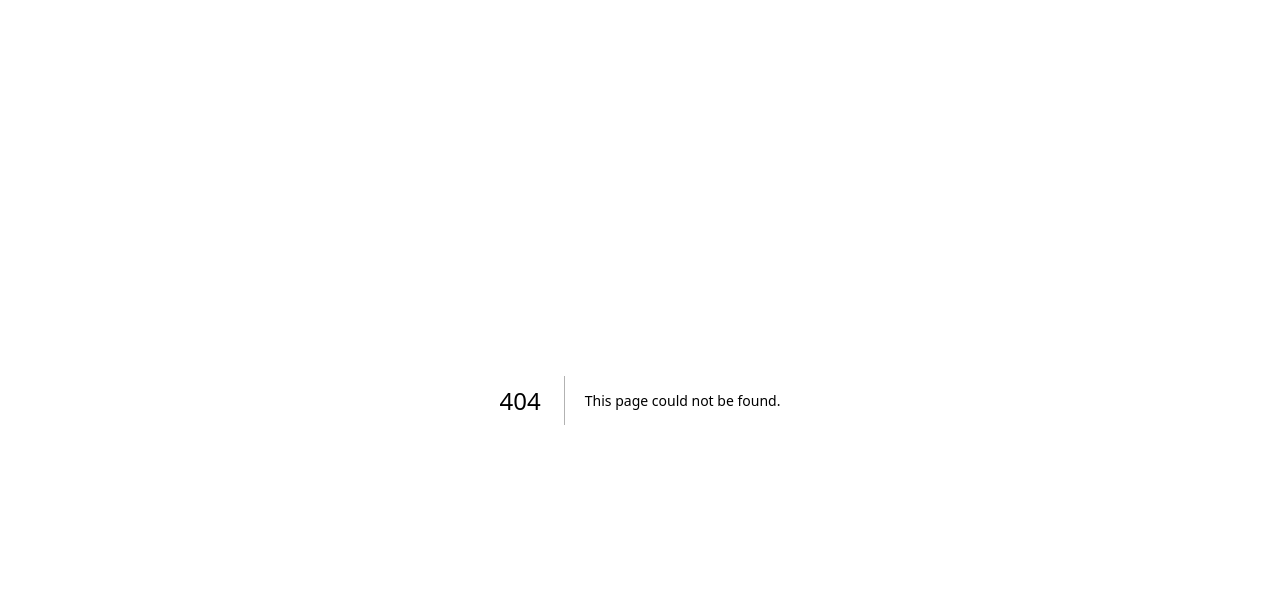
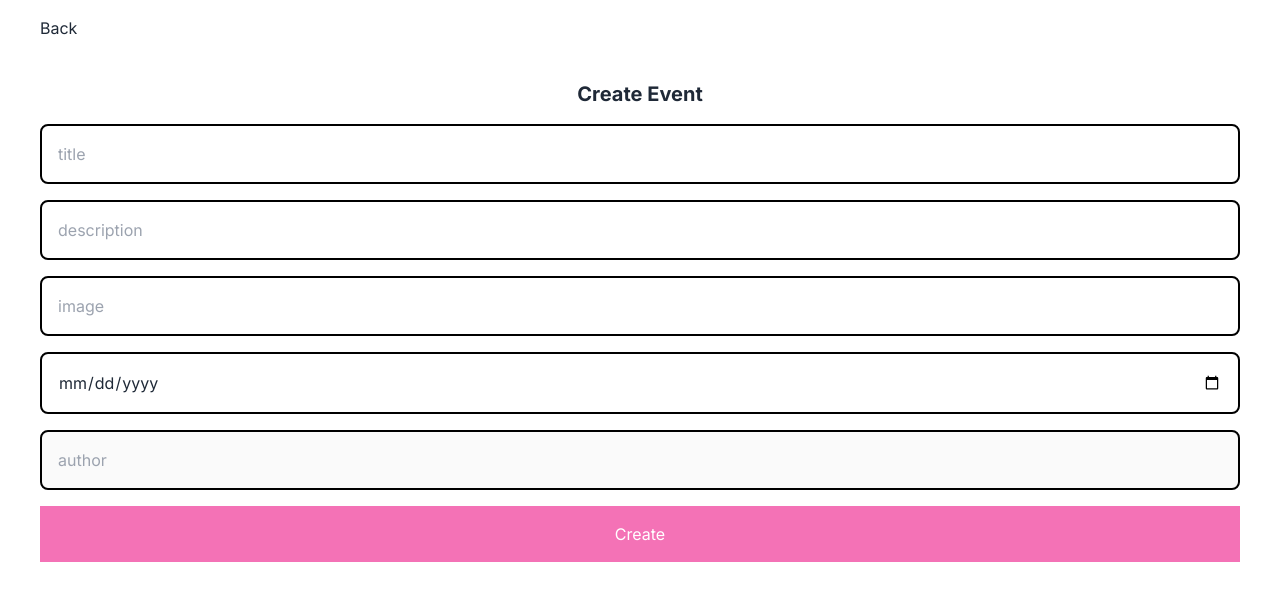
Before and after one commit to fajri-farid/eventmakers-bitwiz, a Next.js app: page /dashboard/create-event in a window 1280 px wide. Before the commit this address had no page. Shown: the top 600 px of the page. Built offline with nearby package versions, Linux system fonts and the light colour scheme.

Commit message:
feat: create event functionality

```diff
--- /dev/null
+++ b/src/app/(platform)/dashboard/create-event/page.js
@@ -0,0 +1,14 @@
+import { BackButton } from "@/components/createevent/backBotton";
+import { CreateEvents } from "@/components/createevent/createEvent";
+import React from "react";
+
+export default function page() {
+  return (
+    <main>
+      <div className="ml-10 mt-4">
+        <BackButton />
+      </div>
+      <CreateEvents />
+    </main>
+  );
+}
--- a/src/app/(platform)/dashboard/page.js
+++ b/src/app/(platform)/dashboard/page.js
@@ -1,5 +1,34 @@
 import React from "react";
+import { cookies } from "next/headers";
+import ShowEvents from "@/components/mainpage/showEvent";
+import { DashboardHeader } from "@/components/sharedUI/afterlogin/dashboardheader";
 
-export default function page() {
-  return <div>welcome to dashboard</div>;
+async function getUsers() {
+  const token = cookies().get("token").value;
+  // return token;
+  const res = await fetch("https://eventmakers-api.fly.dev/users/", {
+    headers: {
+      Authorization: `Bearer ${token}`,
+    },
+  });
+  const data = await res.json();
+  return data;
 }
+
+export async function getEvents() {
+  const res = await fetch("https://eventmakers-api.fly.dev/events/");
+  const data = await res.json();
+  return data;
+}
+
+export default async function Page() {
+  const usersData = await getUsers();
+  const { data } = await getEvents();
+  // console.log(usersData);
+  return (
+    <div>
+      <DashboardHeader />
+      <ShowEvents data={data} />
+    </div>
+  );
+}
--- /dev/null
+++ b/src/components/createevent/backBotton.jsx
@@ -0,0 +1,6 @@
+import React from "react";
+import Link from "next/link";
+
+export const BackButton = () => {
+  return <Link href="/dashboard">Back</Link>;
+};
--- /dev/null
+++ b/src/components/createevent/createEvent.jsx
@@ -0,0 +1,103 @@
+"use client";
+
+import React from "react";
+import { useState } from "react";
+import { useEffect } from "react";
+
+export const CreateEvents = () => {
+  const [title, setTitle] = useState("");
+  const [description, setDescription] = useState("");
+  const [image, setImage] = useState("");
+  const [dateTime, setDateTime] = useState("");
+  const [author, setAuthor] = useState("");
+
+  const getLoggedInUserId = () => {
+    const userData = localStorage.getItem("user");
+    if (userData) {
+      const user = JSON.parse(userData);
+      return user.id;
+    }
+    return null;
+  };
+
+  useEffect(() => {
+    const loggedInUserId = getLoggedInUserId();
+    ``;
+    setAuthor(loggedInUserId);
+  }, []);
+
+  async function handleCreateEvent() {
+    try {
+      const cookies = document.cookie.split(";").reduce((acc, cookie) => {
+        const [name, value] = cookie.trim().split("=");
+        acc[name] = value;
+        return acc;
+      }, {});
+
+      const token = cookies["token"];
+      if (!token) {
+        throw new Error("Token not found in cookies");
+      }
+
+      const res = await fetch("https://eventmakers-api.fly.dev/events/", {
+        method: "POST",
+        headers: {
+          "Content-Type": "application/json",
+          Authorization: `Bearer ${token}`,
+        },
+        body: JSON.stringify({
+          title,
+          description,
+          image,
+          dateTime,
+          author,
+        }),
+      });
+
+      const data = await res.json();
+      console.log(data);
+    } catch (error) {
+      console.error("Error creating event:", error);
+    }
+  }
+
+  return (
+    <div className="flex flex-col space-y-4 p-10">
+      <h2 className="text-center text-xl font-bold">Create Event</h2>
+      <input
+        placeholder="title"
+        onChange={(e) => setTitle(e.target.value)}
+        className="border-2 border-black p-4 mb-4 block rounded-lg w-full"
+      />
+      <input
+        placeholder="description"
+        onChange={(e) => setDescription(e.target.value)}
+        className="border-2 border-black p-4 mb-4 block rounded-lg w-full"
+      />
+      <input
+        placeholder="image"
+        onChange={(e) => setImage(e.target.value)}
+        className="border-2 border-black p-4 mb-4 block rounded-lg w-full"
+      />
+      <input
+        type="date"
+        placeholder="dateTime"
+        onChange={(e) => setDateTime(e.target.value)}
+        className="border-2 border-black p-4 mb-4 block rounded-lg w-full"
+      />
+      <input
+        placeholder="author"
+        value={author}
+        onChange={(e) => setAuthor(e.target.value)}
+        className="border-2 border-black p-4 mb-4 block rounded-lg w-full"
+        disabled
+      />
+      <button
+        onClick={handleCreateEvent}
+        className="bg-pink-400 text-white py-2 px-4 md:py-3 md:px-6 lg:py-4 lg:px-8"
+      >
+        Create
+      </button>
+    </div>
+  );
+};
--- a/src/components/mainpage/showEvent.jsx
+++ b/src/components/mainpage/showEvent.jsx
@@ -11,12 +11,20 @@ export const ShowEvents = ({ data }) => {
     <main className="space-y-2 p-5">
       {data.map((event) => (
         <div key={event.events.id}>
+          {event.events.image ? (
             <img
               src={event.events.image}
               onError={onErrorHandler}
               alt={event.events.title}
               className="w-full h-auto max-w-[600px] max-h-[300px] object-cover"
             />
+          ) : (
+            <img
+              src="/placeholder-image.jpg"
+              alt="Placeholder Image"
+              className="w-full h-auto max-w-[600px] max-h-[300px] object-cover"
+            />
+          )}
           <div className="pt-10">
             <h2>{event.events.title}</h2>
             <p>{event.events.description}</p>
--- /dev/null
+++ b/src/components/sharedUI/afterlogin/dashboardheader.jsx
@@ -0,0 +1,11 @@
+import Link from "next/link";
+import React from "react";
+
+export const DashboardHeader = () => {
+  return (
+    <div className="flex justify-between p-4">
+      <h2>EventMakers</h2>
+      <Link href="/dashboard/create-event">Create Events</Link>
+    </div>
+  );
+};
```
Lines whose indentation alone changed are shown as unchanged.
